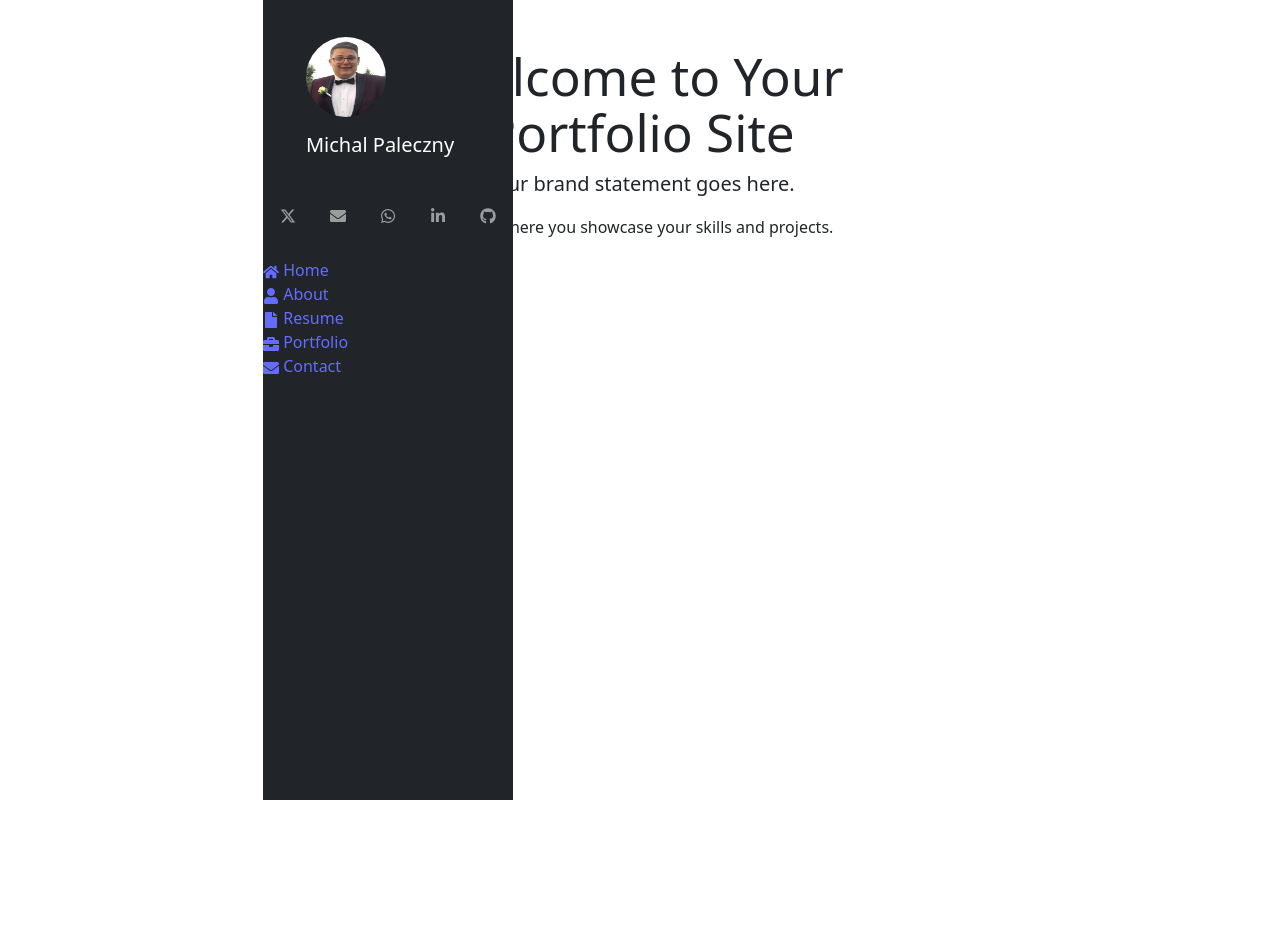
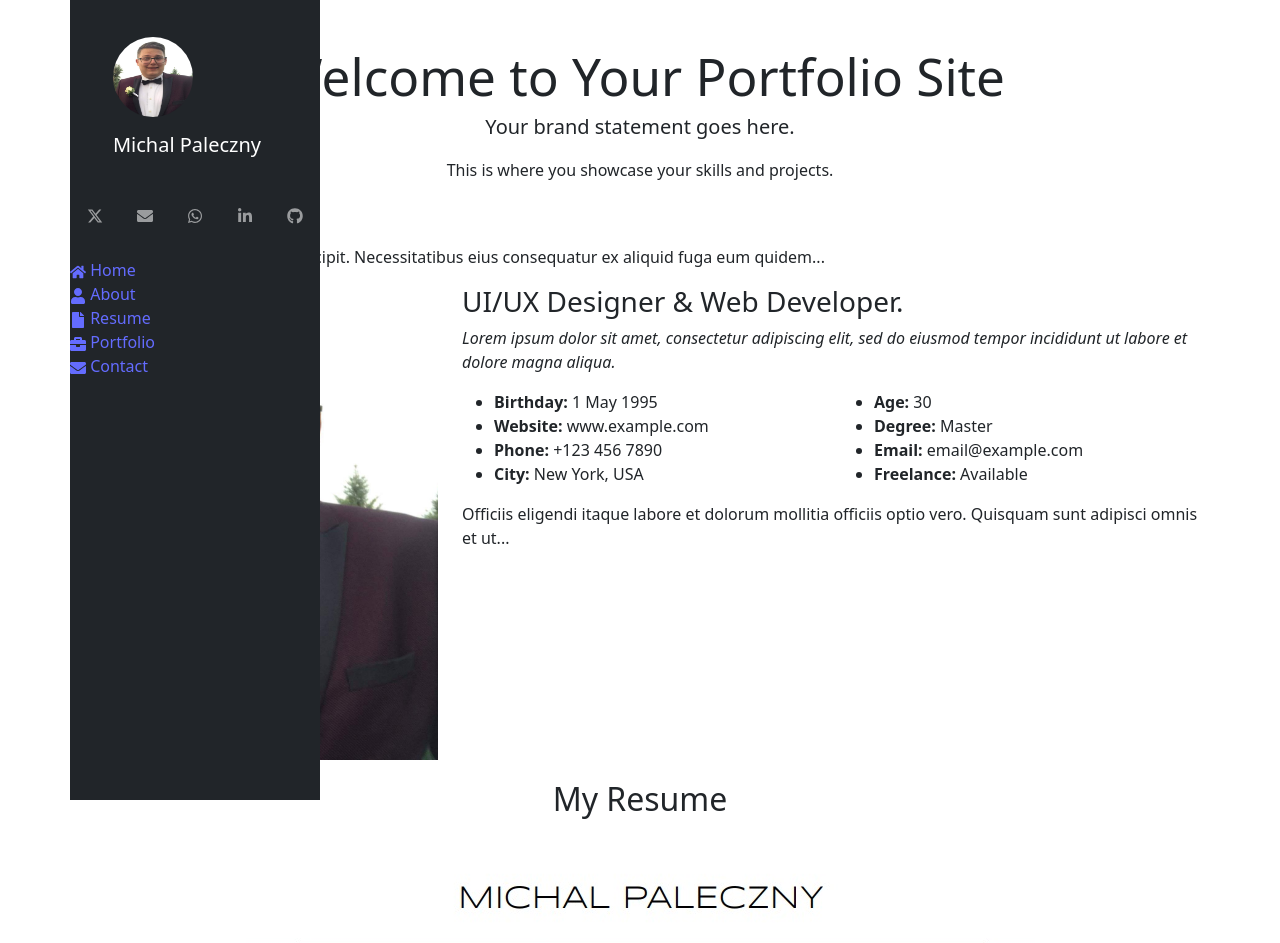
Before and after one commit to MrKatrish/react_portfolio, a React (Vite) app: page / in a window 1280 px wide. Shown: the top 943 px of the page. Before the commit the page ends 800 px from the top, so only its background shows below. Built offline with nearby package versions, Linux system fonts and the light colour scheme.

Commit message:
Added working react scroll

```diff
--- a/src/App.jsx
+++ b/src/App.jsx
@@ -8,17 +8,23 @@ import Portfolio from './components/Portfolio';
 import Contact from './components/Contact';
 import 'bootstrap/dist/css/bootstrap.min.css';
 
+const MainLayout = () => (
+  <>
+    <Home />
+    <About />
+    <Resume />
+    <Portfolio />
+    <Contact />
+  </>
+);
+
 const App = () => {
   return (
     <Router>
       <div>
         <Header />
         <Routes>
-          <Route exact path="/" element={<Home />} />
-          <Route exact path="/about" element={<About />} />
-          <Route path="/resume" element={<Resume />} />
-          <Route path="/portfolio" element={<Portfolio />} />
-          <Route exact path="/contact" element={<Contact />} />
+          <Route path="/" element={<MainLayout />} />
         </Routes>
       </div>
     </Router>
--- a/src/components/About.jsx
+++ b/src/components/About.jsx
@@ -4,7 +4,7 @@ import profileImg from '../assets/profile-picture.jpg';
 
 const About = () => {
   return (
-    <Element name="about" className="about">
+    <Element name="about" className="about-section">
       <div className="container">
         <div className="section-title">
           <h2>About</h2>
--- a/src/components/Header.jsx
+++ b/src/components/Header.jsx
@@ -21,11 +21,11 @@ const Header = () => {
         <Nav.Link href="https://github.com/yourusername" target="_blank"><FaGithub /></Nav.Link>
       </Nav>
       <Nav className="flex-column w-100">
-        {/* Zaktualizowane linki do przewijania dla SPA */}
+        {/* Poprawione linki do przewijania */}
         <ScrollLink to="home" className="nav-text-icon" spy={true} smooth={true} duration={500}><FaHome /> Home</ScrollLink>
         <ScrollLink to="about" className="nav-text-icon" spy={true} smooth={true} duration={500}><FaUser /> About</ScrollLink>
         <ScrollLink to="resume" className="nav-text-icon" spy={true} smooth={true} duration={500}><FaFile /> Resume</ScrollLink>
-        <ScrollLink to="portfolioSection" className="nav-text-icon" spy={true} smooth={true} duration={500}><FaBriefcase /> Portfolio</ScrollLink>
+        <ScrollLink to="portfolio" className="nav-text-icon" spy={true} smooth={true} duration={500}><FaBriefcase /> Portfolio</ScrollLink>
         <ScrollLink to="contact" className="nav-text-icon" spy={true} smooth={true} duration={500}><FaEnvelope /> Contact</ScrollLink>
       </Nav>
     </Navbar>
--- a/src/components/Portfolio.jsx
+++ b/src/components/Portfolio.jsx
@@ -49,7 +49,7 @@ const projects = [
 
 const Portfolio = () => {
     return (
-        <Element name="portfolioSection" className="portfolio-section">
+        <Element name="portfolio" className="portfolio-section">
             <div className="container">
                 <h2 className="m-5 text-center">Project Gallery</h2>
                 <div className="row">
```
Also changed, not shown: src/components/Contact.jsx (+3 -6 lines), src/components/Home.jsx (indentation only).
